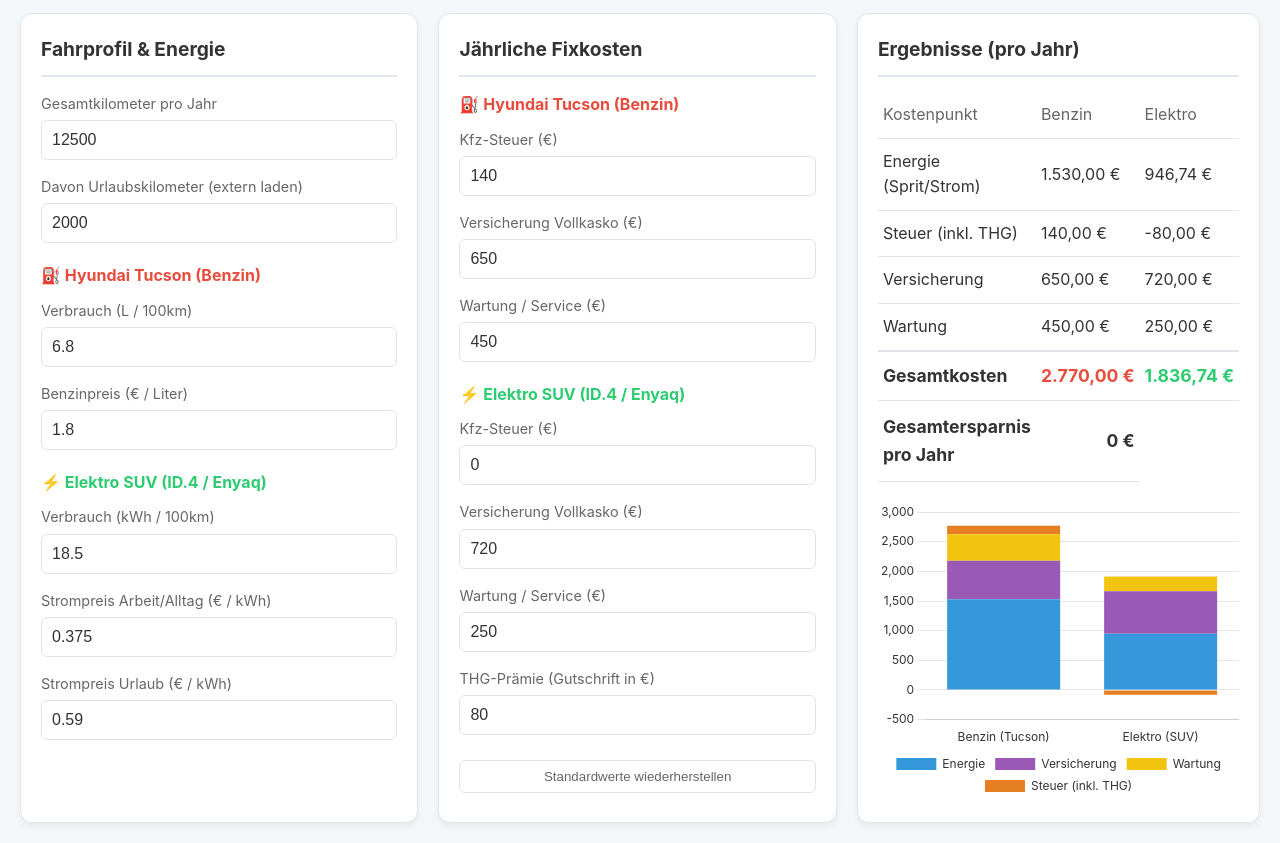
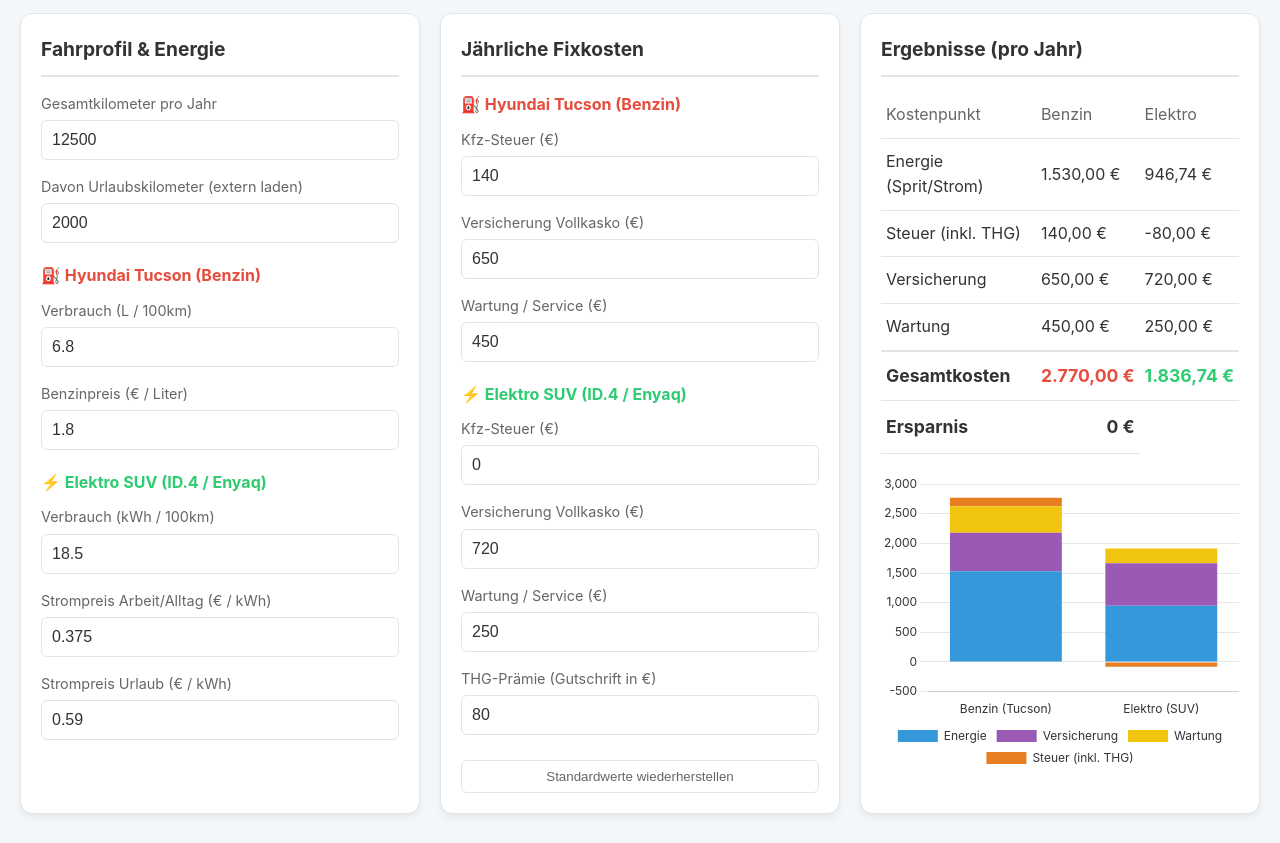
Before and after one commit to HTML-Apps/Benzin-vs-Elektro, a plain HTML site: page index.html in a window 1280 px wide. Shown: the part 75-918 px from the top of the page. Drawn offline with nearby package versions, Linux system fonts and the light colour scheme.

Commit message:
ersparnis

```diff
--- a/index.html
+++ b/index.html
@@ -300,7 +300,7 @@
                     </tr>
 
                     <tr class="savings-row">
-                        <td>Gesamtersparnis pro Jahr</td>
+                        <td>Ersparnis</td>
                         <td id="res_savings_final" style="text-align:right;">0 €</td>
                     </tr>
                 </tbody>
```
